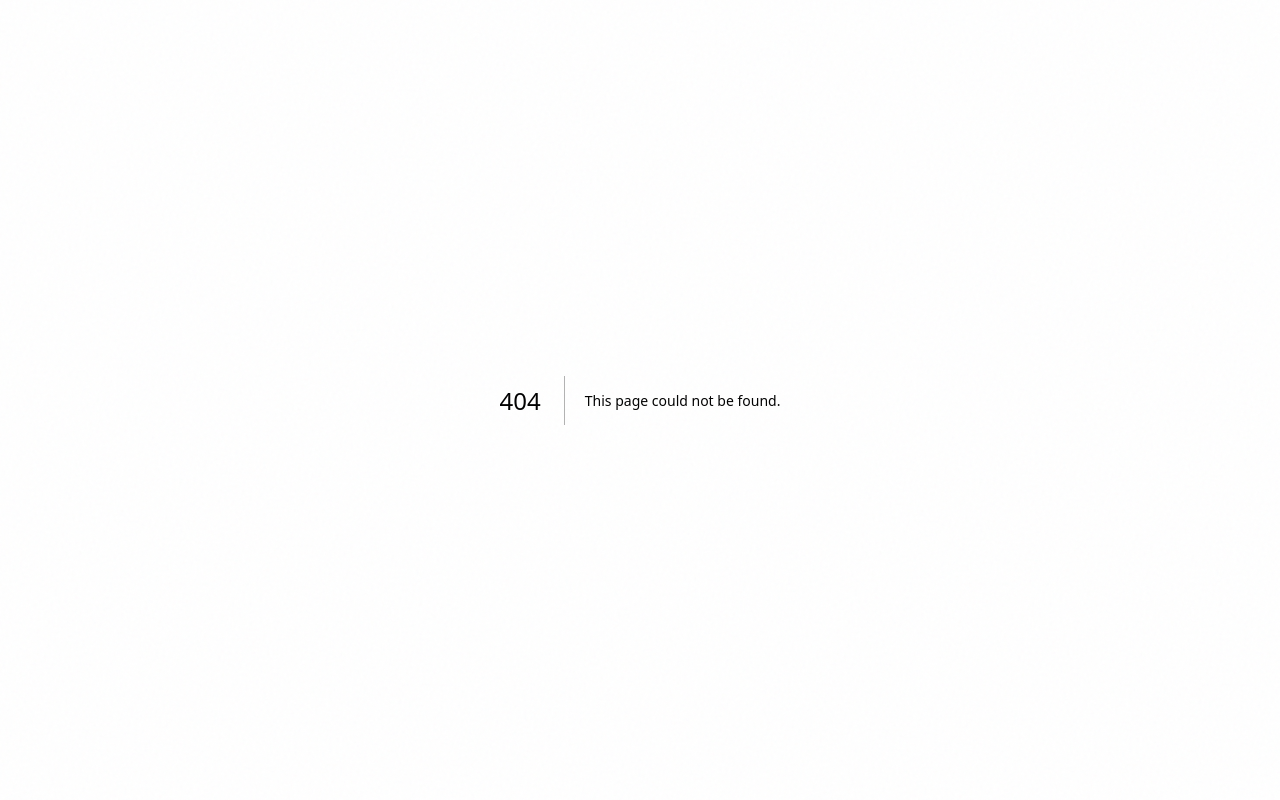
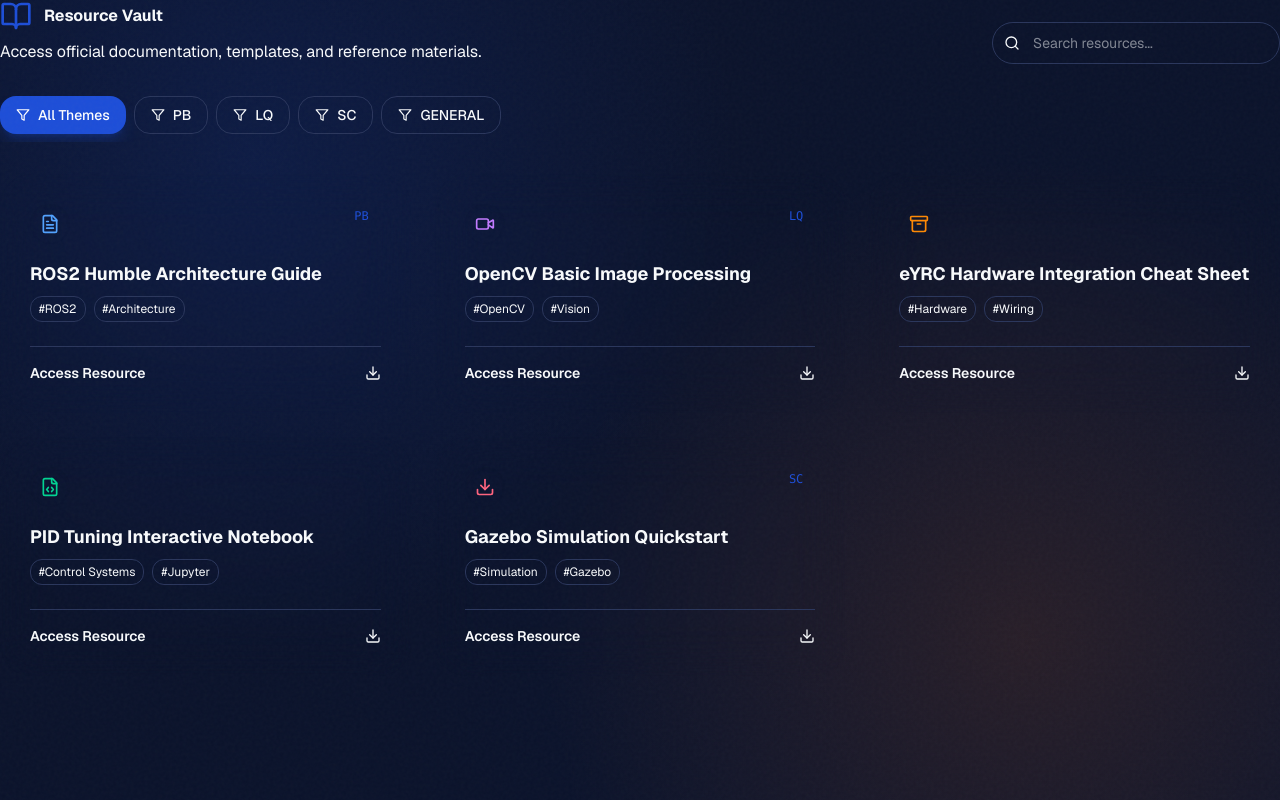
Before and after one commit to venkattejaa/COMPETITION_MANAGEMENT, a Next.js app: page /resources in a window 1280 px wide. Before the commit this address had no page. Built offline with nearby package versions, Linux system fonts and the light colour scheme.

Commit message:
feat: implement resources vault and roadmap progress API

```diff
--- /dev/null
+++ b/app/(dashboard)/resources/ResourcesClient.tsx
@@ -0,0 +1,184 @@
+"use client";
+
+import { useState } from "react";
+import { motion, AnimatePresence } from "framer-motion";
+import { BookOpen, Search, Download, FileText, Video, Link as LinkIcon, FileCode, Filter, Archive } from "lucide-react";
+import { Card } from "@/components/ui/Card";
+import { Badge } from "@/components/ui/Badge";
+import { Input } from "@/components/ui/Input";
+
+const MOCK_RESOURCES = [
+  {
+    id: "r1",
+    title: "ROS2 Humble Architecture Guide",
+    type: "DOCUMENTATION",
+    theme: "PB",
+    tags: ["ROS2", "Architecture"],
+    url: "#",
+  },
+  {
+    id: "r2",
+    title: "OpenCV Basic Image Processing",
+    type: "VIDEO",
+    theme: "LQ",
+    tags: ["OpenCV", "Vision"],
+    url: "#",
+  },
+  {
+    id: "r3",
+    title: "eYRC Hardware Integration Cheat Sheet",
+    type: "CHEAT_SHEET",
+    theme: "GENERAL",
+    tags: ["Hardware", "Wiring"],
+    url: "#",
+  },
+  {
+    id: "r4",
+    title: "PID Tuning Interactive Notebook",
+    type: "CODE_TEMPLATE",
+    theme: "GENERAL",
+    tags: ["Control Systems", "Jupyter"],
+    url: "#",
+  },
+  {
+    id: "r5",
+    title: "Gazebo Simulation Quickstart",
+    type: "PDF",
+    theme: "SC",
+    tags: ["Simulation", "Gazebo"],
+    url: "#",
+  },
+];
+
+const getTypeIcon = (type: string) => {
+  switch (type) {
+    case "DOCUMENTATION": return <FileText className="w-5 h-5 text-blue-400" />;
+    case "VIDEO": return <Video className="w-5 h-5 text-purple-400" />;
+    case "CODE_TEMPLATE": return <FileCode className="w-5 h-5 text-emerald-400" />;
+    case "CHEAT_SHEET": return <Archive className="w-5 h-5 text-orange-400" />;
+    case "PDF": return <Download className="w-5 h-5 text-rose-400" />;
+    default: return <LinkIcon className="w-5 h-5 text-slate-400" />;
+  }
+};
+
+export default function ResourcesClient() {
+  const [search, setSearch] = useState("");
+  const [filterTheme, setFilterTheme] = useState("ALL");
+
+  const filteredResources = MOCK_RESOURCES.filter((res) => {
+    const matchesSearch = res.title.toLowerCase().includes(search.toLowerCase()) || res.tags.some(tag => tag.toLowerCase().includes(search.toLowerCase()));
+    const matchesTheme = filterTheme === "ALL" || res.theme === filterTheme || res.theme === "GENERAL";
+    return matchesSearch && matchesTheme;
+  });
+
+  return (
+    <div className="space-y-8 pb-12">
+      {/* Header */}
+      <div className="flex flex-col md:flex-row justify-between items-start md:items-end gap-6">
+        <div>
+          <h1 className="text-display-sm font-display font-bold text-foreground mb-2 flex items-center gap-3">
+            <BookOpen className="w-8 h-8 text-brand-primary" />
+            Resource Vault
+          </h1>
+          <p className="text-body text-text-secondary">
+            Access official documentation, templates, and reference materials.
+          </p>
+        </div>
+
+        <div className="flex w-full md:w-auto items-center gap-3">
+          <div className="relative w-full md:w-72">
+            <Search className="absolute left-3 top-1/2 -translate-y-1/2 w-4 h-4 text-text-muted" />
+            <input
+              type="text"
+              placeholder="Search resources..."
+              className="w-full pl-10 pr-4 py-2.5 bg-surface/50 border border-border/50 rounded-xl text-sm focus:outline-none focus:ring-2 focus:ring-brand-primary/50 focus:border-brand-primary transition-all"
+              value={search}
+              onChange={(e) => setSearch(e.target.value)}
+            />
+          </div>
+        </div>
+      </div>
+
+      {/* Filters */}
+      <div className="flex gap-2 overflow-x-auto pb-2 scrollbar-hide">
+        {["ALL", "PB", "LQ", "SC", "GENERAL"].map((theme) => (
+          <button
+            key={theme}
+            onClick={() => setFilterTheme(theme)}
+            className={`px-4 py-2 rounded-lg text-sm font-medium transition-all whitespace-nowrap flex items-center gap-2
+              ${filterTheme === theme
+                ? "bg-brand-primary text-white shadow-lg shadow-brand-primary/25"
+                : "bg-surface/50 text-text-secondary hover:bg-surface-elevated hover:text-foreground border border-border/50"
+              }`}
+          >
+            <Filter className="w-3.5 h-3.5" />
+            {theme === "ALL" ? "All Themes" : theme}
+          </button>
+        ))}
+      </div>
+
+      {/* Grid */}
+      <div className="grid grid-cols-1 md:grid-cols-2 lg:grid-cols-3 gap-6">
+        <AnimatePresence>
+          {filteredResources.map((res, idx) => (
+            <motion.div
+              key={res.id}
+              initial={{ opacity: 0, y: 15 }}
+              animate={{ opacity: 1, y: 0 }}
+              exit={{ opacity: 0, scale: 0.95 }}
+              transition={{ delay: idx * 0.05 }}
+              whileHover={{ y: -4 }}
+            >
+              <Card variant="double-bezel" className="h-full group hover:border-brand-primary/50 transition-colors">
+                <div className="p-6 flex flex-col h-full">
+                  <div className="flex justify-between items-start mb-4">
+                    <div className="p-2.5 rounded-xl bg-surface-elevated shadow-inner">
+                      {getTypeIcon(res.type)}
+                    </div>
+                    {res.theme !== "GENERAL" && (
+                      <Badge variant="outline" className="font-mono text-xs border-brand-primary/30 text-brand-primary">
+                        {res.theme}
+                      </Badge>
+                    )}
+                  </div>
+
+                  <h3 className="font-bold text-foreground text-lg mb-2 group-hover:text-brand-primary transition-colors">
+                    {res.title}
+                  </h3>
+
+                  <div className="flex flex-wrap gap-2 mb-6 mt-auto">
+                    {res.tags.map(tag => (
+                      <span key={tag} className="text-xs px-2 py-1 rounded-md bg-surface border border-border/50 text-text-secondary">
+                        #{tag}
+                      </span>
+                    ))}
+                  </div>
+
+                  <a
+                    href={res.url}
+                    target="_blank"
+                    rel="noreferrer"
+                    className="flex items-center justify-between text-sm font-semibold text-text-secondary hover:text-brand-primary transition-colors pt-4 border-t border-border/50"
+                  >
+                    <span>Access Resource</span>
+                    <Download className="w-4 h-4" />
+                  </a>
+                </div>
+              </Card>
+            </motion.div>
+          ))}
+          {filteredResources.length === 0 && (
+            <motion.div
+              initial={{ opacity: 0 }}
+              animate={{ opacity: 1 }}
+              className="col-span-full py-16 text-center"
+            >
+              <Archive className="w-12 h-12 text-border mx-auto mb-4" />
+              <p className="text-text-muted text-lg">No resources found matching your filters.</p>
+            </motion.div>
+          )}
+        </AnimatePresence>
+      </div>
+    </div>
+  );
+}
--- /dev/null
+++ b/app/(dashboard)/resources/page.tsx
@@ -0,0 +1,11 @@
+import { Metadata } from "next";
+import ResourcesClient from "./ResourcesClient";
+
+export const metadata: Metadata = {
+  title: "Resource Vault | eYRC Command Center",
+  description: "Access theme-specific resources, documentations, and templates.",
+};
+
+export default function ResourcesPage() {
+  return <ResourcesClient />;
+}
--- /dev/null
+++ b/app/api/roadmap/progress/route.ts
@@ -0,0 +1,57 @@
+import { NextResponse } from "next/server";
+import { auth } from "@/lib/auth";
+import prisma from "@/lib/prisma";
+
+export async function POST(req: Request) {
+  try {
+    const session = await auth();
+    if (!session?.user) {
+      return NextResponse.json({ error: "Unauthorized" }, { status: 401 });
+    }
+
+    const { nodeId, action } = await req.json();
+
+    if (!nodeId || !action) {
+      return NextResponse.json({ error: "Missing parameters" }, { status: 400 });
+    }
+
+    if (!session.user.teamId) {
+      return NextResponse.json({ error: "User is not in a team" }, { status: 400 });
+    }
+
+    // In a real application, we would check if the node is already completed.
+    // For this MVP, we will just record the progress log.
+    const progressLog = await prisma.progressLog.create({
+      data: {
+        userId: session.user.id,
+        teamId: session.user.teamId,
+        action: action, // e.g. "completed_node"
+        details: { nodeId },
+        xpEarned: 150, // Arbitrary gamification XP
+      }
+    });
+
+    // Also update team total XP and user XP
+    await prisma.user.update({
+      where: { id: session.user.id },
+      data: { xp: { increment: 150 } }
+    });
+
+    await prisma.team.update({
+      where: { id: session.user.teamId },
+      data: {
+        totalXp: { increment: 150 },
+        // Roughly update progress percent based on completed items in MVP
+        progressPercent: { increment: 5 }
+      }
+    });
+
+    return NextResponse.json({ success: true, log: progressLog });
+  } catch (error: any) {
+    console.error("Roadmap progress error:", error);
+    return NextResponse.json(
+      { error: "Internal server error" },
+      { status: 500 }
+    );
+  }
+}
--- a/components/layout/DashboardLayout.tsx
+++ b/components/layout/DashboardLayout.tsx
@@ -5,14 +5,15 @@
 import { usePathname } from "next/navigation";
 import { motion, AnimatePresence } from "framer-motion";
 import { cn } from "@/lib/utils";
-import { LayoutDashboard, Users, Bot, BookOpen, Trophy, LogOut, User, Settings, Bell, ChevronLeft, Menu, X, Bot as BotIcon, BarChart2, Megaphone } from "lucide-react";
+import { LayoutDashboard, Users, Bot, BookOpen, Trophy, LogOut, User, Settings, Bell, ChevronLeft, Menu, X, Bot as BotIcon, BarChart2, Megaphone, MessageSquare } from "lucide-react";
 import { Avatar } from "@/components/ui/Avatar";
 
 const navItems = [
   { href: "/dashboard", label: "Dashboard", icon: LayoutDashboard },
   { href: "/teams", label: "My Team", icon: Users },
   { href: "/themes", label: "Themes", icon: Bot },
-  { href: "/forum", label: "Forum", icon: BookOpen },
+  { href: "/resources", label: "Resources", icon: BookOpen },
+  { href: "/forum", label: "Forum", icon: MessageSquare },
   { href: "/leaderboard", label: "Leaderboard", icon: Trophy },
 ];
 
```
Also changed, not shown: 1 other file (tests, documents, lock files or other folders).
